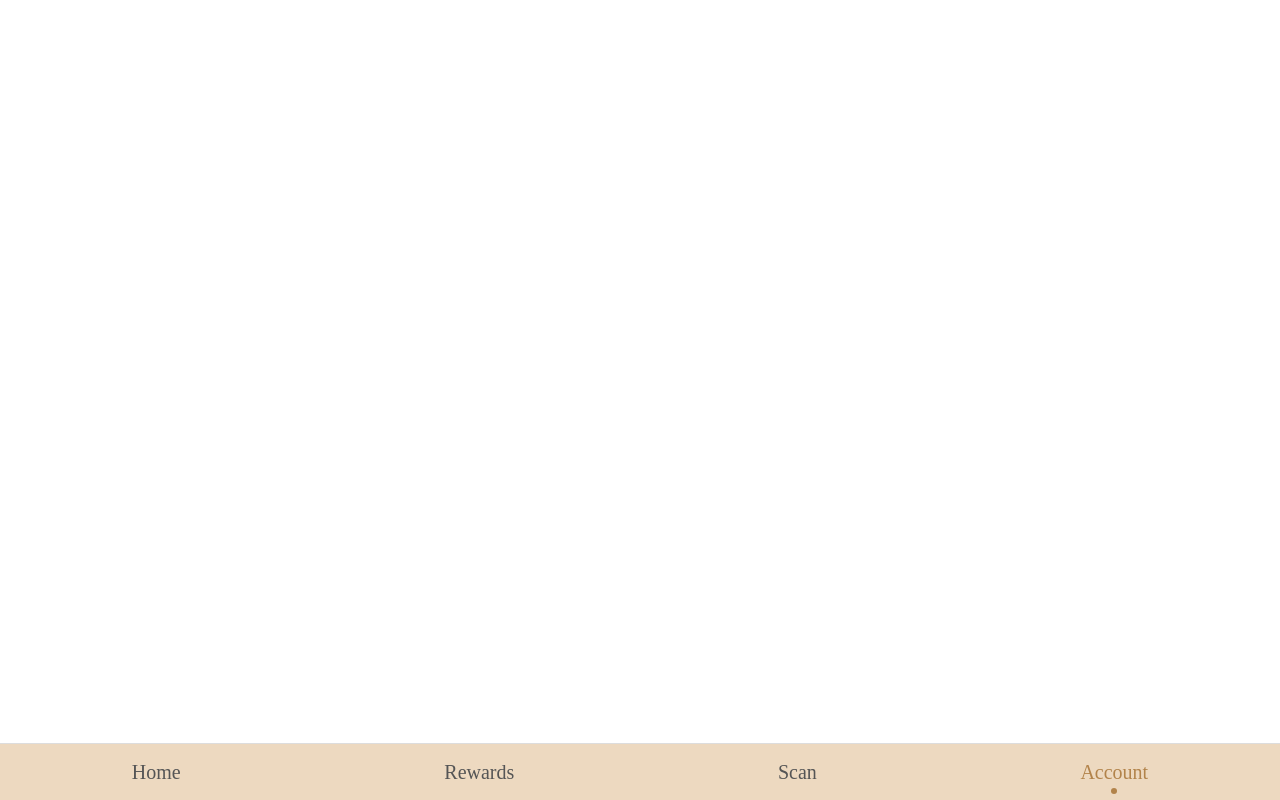
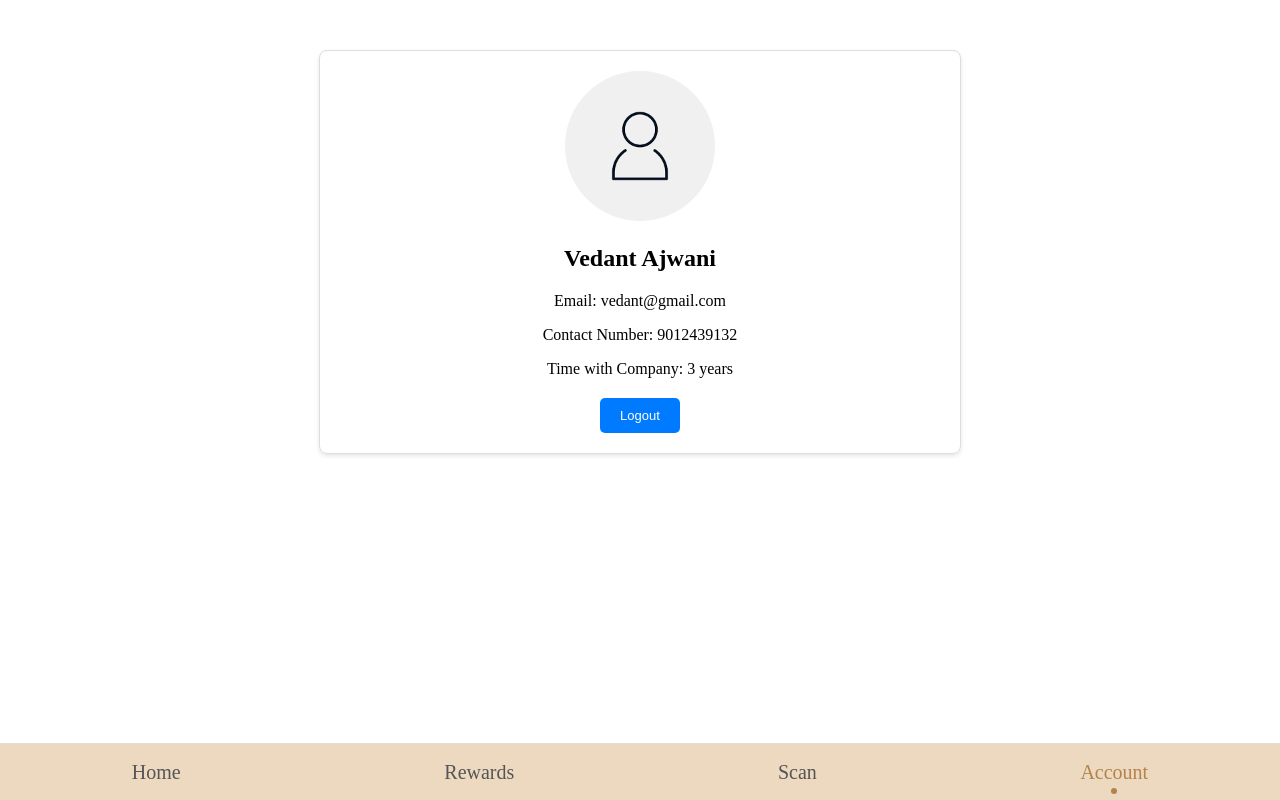
Before and after one commit to djchin123/project-PunchIT, a React (Vite) app: page /profile in a window 1280 px wide. Built offline with nearby package versions, Linux system fonts and the light colour scheme.

Commit message:
Add profile page components and update user details

```diff
--- a/src/App.tsx
+++ b/src/App.tsx
@@ -2,6 +2,7 @@ import { BrowserRouter, Routes, Route } from 'react-router-dom'
 import Home from './pages/customer/home'
 import BottomNav from './components/customer/HomePage/BottomNav'
 import Rewards from './pages/customer/rewards'
+import Profile from './pages/customer/profile'
 
 function App() {
   return (
@@ -9,9 +10,11 @@ function App() {
       <Routes>
         <Route path="/" element={<Home />} />
         <Route path="/rewards" element={<Rewards />} />
+        <Route path="/profile" element={<Profile />} />
         {/* <Route path="/rewards" element={<Rewards />} />
         <Route path="/scan" element={<QRScan />} />
-        <Route path="/profile" element={<Profile />} /> */}
+         */}
+
       </Routes>
       <BottomNav />
     </BrowserRouter>
--- /dev/null
+++ b/src/components/customer/profilePage/LogoutButton.tsx
@@ -0,0 +1,26 @@
+// src/components/LogoutButton.tsx
+import React from 'react';
+
+interface LogoutButtonProps {
+  onLogout: () => void;
+}
+
+const LogoutButton: React.FC<LogoutButtonProps> = ({ onLogout }) => {
+  return (
+    <button
+      onClick={onLogout}
+      style={{
+        padding: '10px 20px',
+        backgroundColor: '#007BFF',
+        color: 'white',
+        border: 'none',
+        borderRadius: '5px',
+        cursor: 'pointer'
+      }}
+    >
+      Logout
+    </button>
+  );
+};
+
+export default LogoutButton;
--- /dev/null
+++ b/src/components/customer/profilePage/ProfileLayout.tsx
@@ -0,0 +1,61 @@
+import React from 'react';
+import ProfilePicture from './ProfilePicture';
+import UserDetails from './UserDetails';
+import LogoutButton from './LogoutButton';
+import profilepic from '../../../assets/profilepic.png';
+
+interface User {
+  name: string;
+  email: string;
+  timeWithCompany: string;
+  avatarUrl: string;
+  number: string
+}
+
+const ProfilePage: React.FC = () => {
+  const user: User = {
+    name: 'Vedant Ajwani',
+    email: 'vedant@gmail.com',
+    number: '9012439132',
+    timeWithCompany: '3 years',
+    avatarUrl: profilepic,
+  };
+
+  // Handle logout logic (e.g., clearing tokens, redirecting, etc.)
+  const handleLogout = () => {
+    console.log('User logged out');
+    // Add your logout logic here
+  };
+
+  return (
+    <div
+      style={{
+        maxWidth: '600px',
+        margin: '50px auto',
+        padding: '20px',
+        border: '1px solid #ddd',
+        borderRadius: '8px',
+        boxShadow: '0 2px 4px rgba(0, 0, 0, 0.1)',
+        textAlign: 'center',
+      }}
+    >
+      {/* Profile Picture */}
+      <ProfilePicture src={user.avatarUrl} alt={user.name} />
+
+      {/* User Details */}
+      <UserDetails
+        name={user.name}
+        email={user.email}
+        timeWithCompany={user.timeWithCompany}
+        number={user.number}
+      />
+
+      {/* Logout Button */}
+      <div style={{ marginTop: '20px' }}>
+        <LogoutButton onLogout={handleLogout} />
+      </div>
+    </div>
+  );
+};
+
+export default ProfilePage;
--- /dev/null
+++ b/src/components/customer/profilePage/ProfilePicture.tsx
@@ -0,0 +1,28 @@
+// src/components/customer/profilePage/ProfilePicture.tsx
+import React from 'react';
+import profilepic from '../../../assets/profilepic.png';
+
+interface ProfilePictureProps {
+  src?: string;
+  alt?: string;
+}
+
+const ProfilePicture: React.FC<ProfilePictureProps> = ({
+  src = profilepic,
+  alt = 'Profile Picture'
+}) => {
+  return (
+    <img
+      src={src}
+      alt={alt}
+      style={{
+        width: '150px',
+        height: '150px',
+        borderRadius: '50%',
+        objectFit: 'cover'
+      }}
+    />
+  );
+};
+
+export default ProfilePicture;
--- /dev/null
+++ b/src/components/customer/profilePage/UserDetails.tsx
@@ -0,0 +1,22 @@
+// src/components/customer/profilePage/UserDetails.tsx
+import React from 'react';
+
+interface UserDetailsProps {
+  name: string;
+  email: string;
+  number: string;
+  timeWithCompany: string;
+}
+
+const UserDetails: React.FC<UserDetailsProps> = ({ name, email, number, timeWithCompany }) => {
+  return (
+    <div style={{ marginTop: '20px' }}>
+      <h2>{name}</h2>
+      <p>Email: {email}</p>
+      <p>Contact Number: {number}</p>
+      <p>Time with Company: {timeWithCompany}</p>
+    </div>
+  );
+};
+
+export default UserDetails;
--- a/src/pages/customer/profile.tsx
+++ b/src/pages/customer/profile.tsx
@@ -0,0 +1,7 @@
+import ProfilePage from "../../components/customer/profilePage/ProfileLayout";
+
+const Profile = () => {
+    return <ProfilePage />;
+};
+
+export default Profile;
```
Also changed, not shown: src/assets/profilepic.png (added).
